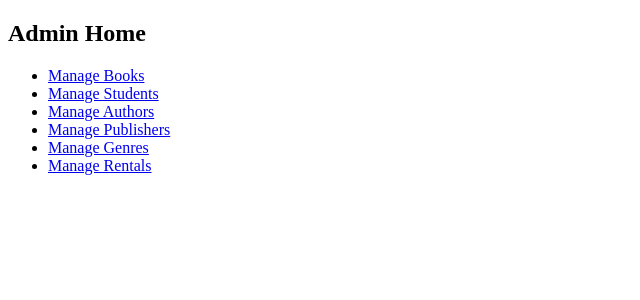
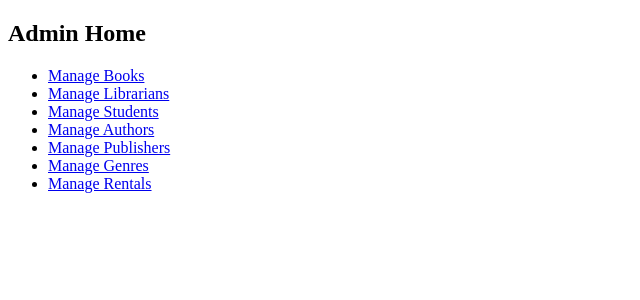
Before and after one commit to AiIeron/2CSC-ICS2607-G7-Simulation-Library-Inventory, a PHP site: page /admin_home.php in a window 1280 px wide. Shown: the top 300 px of the page, without its empty margins (0-640 px from the left). Run offline with PHP 8.4, Linux system fonts and the light colour scheme.

Commit message:
Add link to manage librarians in admin home

```diff
--- a/admin_home.php
+++ b/admin_home.php
@@ -9,6 +9,7 @@
 
 <ul>
     <li><a href="admin_books.php">Manage Books</a></li>
+    <li><a href="admin_librarians.php">Manage Librarians</a></li>
     <li><a href="admin_students.php">Manage Students</a></li>
     <li><a href="admin_authors.php">Manage Authors</a></li>
     <li><a href="admin_publishers.php">Manage Publishers</a></li>
```
